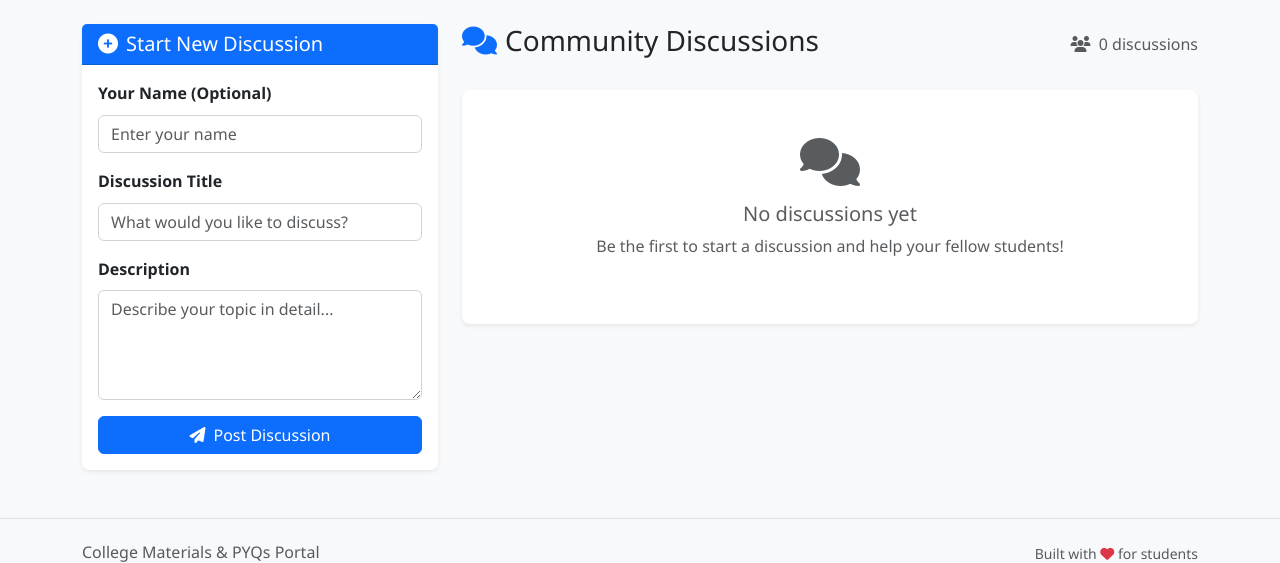
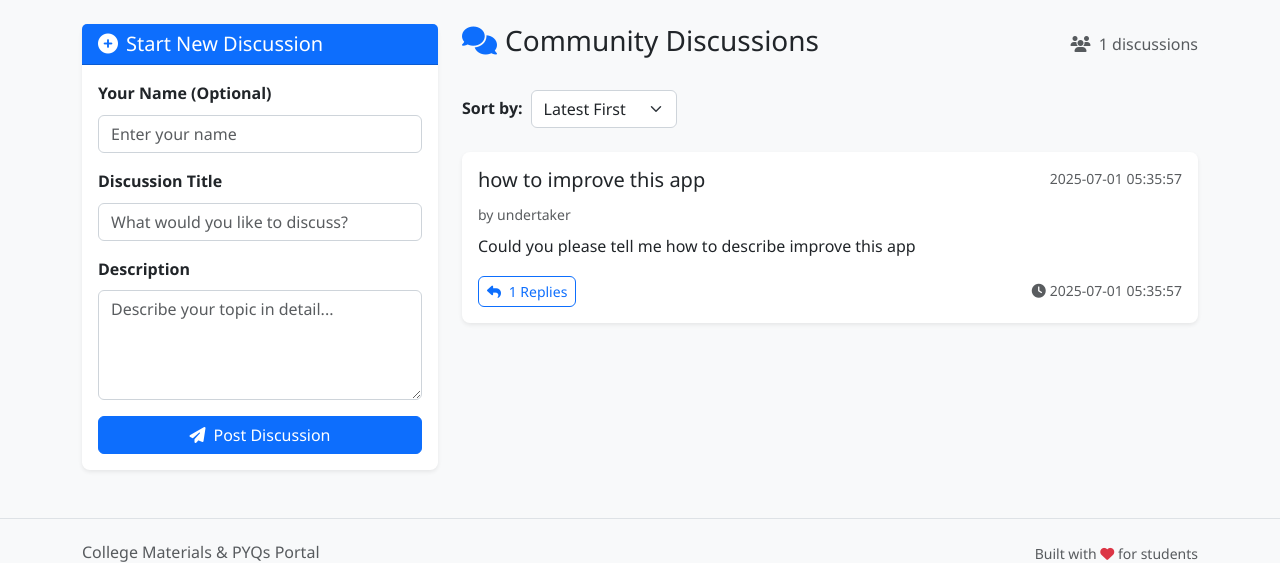
Before and after one commit to Sharruk/website, a Flask app: page /community in a window 1280 px wide. Shown: the part 174-737 px from the top of the page. Run offline with Flask 3, Linux system fonts and the light colour scheme; some libraries are stand-ins or nearby versions.

Commit message:
Add ability to sort discussions and vote on replies in the community page
Implement sorting functionality, like/dislike buttons, and vote tracking for community replies, updating `community.json` and `community.html`.

Replit-Commit-Author: Agent
Replit-Commit-Session-Id: bb970305-129f-4705-8890-c0f8341d07ef
Replit-Commit-Screenshot-Url: https://storage.googleapis.com/screenshot-production-us-central1/12788773-ce0d-4f55-b79b-df4667299e92/56372489-cf36-4633-886a-a53218d76a53.jpg

```diff
--- a/app.py
+++ b/app.py
@@ -1317,9 +1317,26 @@ def uploaded_file(filename):
 @app.route('/community')
 def community():
     """Community discussion page"""
-    community_data = load_community_data()
-    discussions = community_data.get('discussions', [])
-    return render_template('community.html', discussions=discussions)
+    try:
+        community_data = load_community_data()
+        discussions = community_data.get('discussions', [])
+
+        # Get sorting parameter
+        sort_by = request.args.get('sort', 'latest')
+
+        # Sort discussions based on selected option
+        if sort_by == 'replies':
+            discussions = sorted(discussions, key=lambda x: len(x.get('replies', [])), reverse=True)
+        elif sort_by == 'likes':
+            discussions = sorted(discussions, key=lambda x: x.get('likes', 0), reverse=True)
+        else:  # latest (default)
+            discussions = sorted(discussions, key=lambda x: x.get('date', ''), reverse=True)
+
+        return render_template('community.html', discussions=discussions, current_sort=sort_by)
+    except Exception as e:
+        app.logger.error(f"Error loading community data: {str(e)}")
+        flash('Error loading community discussions', 'error')
+        return redirect(url_for('index'))
 
 @app.route('/community/create', methods=['POST'])
 def create_discussion():
@@ -1349,6 +1366,8 @@ def create_discussion():
             'title': title,
             'description': description,
             'date': datetime.now().strftime('%Y-%m-%d %H:%M:%S'),
+            'likes': 0,
+            'dislikes': 0,
             'replies': []
         }
 
@@ -1385,11 +1404,17 @@ def add_discussion_reply():
                 if 'replies' not in discussion:
                     discussion['replies'] = []
 
+                # Generate unique reply ID within discussion
+                reply_id = len(discussion['replies']) + 1
+
                 # Add new reply
                 new_reply = {
+                    'id': reply_id,
                     'name': name,
                     'message': message,
-                    'date': datetime.now().strftime('%Y-%m-%d %H:%M:%S')
+                    'date': datetime.now().strftime('%Y-%m-%d %H:%M:%S'),
+                    'likes': 0,
+                    'dislikes': 0
                 }
 
                 discussion['replies'].append(new_reply)
@@ -1404,6 +1429,52 @@ def add_discussion_reply():
 
     except Exception as e:
         app.logger.error(f"Error adding reply: {str(e)}")
+        return jsonify({'success': False, 'error': str(e)}), 500
+
+@app.route('/community/reply/vote/<int:discussion_id>/<int:reply_id>', methods=['POST'])
+def vote_reply(discussion_id, reply_id):
+    """Vote on a community reply"""
+    try:
+        data = request.json
+        vote_type = data.get('vote_type')  # 'like' or 'dislike'
+
+        if vote_type not in ['like', 'dislike']:
+            return jsonify({'success': False, 'error': 'Invalid vote type'}), 400
+
+        community_data = load_community_data()
+
+        # Find the discussion and reply
+        reply_found = False
+        for discussion in community_data.get('discussions', []):
+            if discussion['id'] == discussion_id:
+                for reply in discussion.get('replies', []):
+                    if reply['id'] == reply_id:
+                        reply_found = True
+
+                        # Initialize vote counts if not present
+                        if 'likes' not in reply:
+                            reply['likes'] = 0
+                        if 'dislikes' not in reply:
+                            reply['dislikes'] = 0
+
+                        # Update vote count
+                        if vote_type == 'like':
+                            reply['likes'] += 1
+                        else:  # dislike
+                            reply['dislikes'] += 1
+
+                        break
+                break
+
+        if not reply_found:
+            return jsonify({'success': False, 'error': 'Reply not found'}), 404
+
+        save_community_data(community_data)
+
+        return jsonify({'success': True})
+
+    except Exception as e:
+        app.logger.error(f"Error voting on reply: {str(e)}")
         return jsonify({'success': False, 'error': str(e)}), 500
 
 @app.route('/clubs')
--- a/community.json
+++ b/community.json
@@ -1,3 +1,18 @@
 {
-  "discussions": []
+  "discussions": [
+    {
+      "id": 1,
+      "name": "undertaker",
+      "title": "how to improve this app",
+      "description": "Could you please tell me how to describe improve this app",
+      "date": "2025-07-01 05:35:57",
+      "replies": [
+        {
+          "name": "Kane",
+          "message": "change json to sql database",
+          "date": "2025-07-01 05:36:51"
+        }
+      ]
+    }
+  ]
 }
--- a/templates/community.html
+++ b/templates/community.html
@@ -59,6 +59,18 @@
             <div class="text-muted">
                 <i class="fas fa-users me-1"></i>
                 <span id="discussionCount">{{ discussions|length }}</span> discussions
+            </div>
+        </div>
+
+        <!-- Sort Options -->
+        <div class="mb-4">
+            <div class="d-flex align-items-center">
+                <label for="sortSelect" class="form-label me-2 mb-0">Sort by:</label>
+                <select id="sortSelect" class="form-select" style="width: auto;" onchange="changeSorting()">
+                    <option value="latest" {{ 'selected' if current_sort == 'latest' else '' }}>Latest First</option>
+                    <option value="replies" {{ 'selected' if current_sort == 'replies' else '' }}>Most Replies</option>
+                    <option value="likes" {{ 'selected' if current_sort == 'likes' else '' }}>Most Likes</option>
+                </select>
             </div>
         </div>
 
@@ -124,11 +136,31 @@
                                 {% if discussion.replies %}
                                     {% for reply in discussion.replies %}
                                     <div class="reply-item p-2 mb-2 bg-light rounded">
-                                        <div class="d-flex justify-content-between">
-                                            <strong class="small">{{ reply.name or 'Anonymous' }}</strong>
-                                            <small class="text-muted">{{ reply.date }}</small>
+                                        <div class="d-flex justify-content-between align-items-start">
+                                            <div class="flex-grow-1">
+                                                <div class="d-flex justify-content-between">
+                                                    <strong class="small">{{ reply.name or 'Anonymous' }}</strong>
+                                                    <small class="text-muted">{{ reply.date }}</small>
+                                                </div>
+                                                <p class="small mb-2 mt-1">{{ reply.message }}</p>
+
+                                                <!-- Vote Buttons -->
+                                                <div class="d-flex align-items-center gap-2">
+                                                    <button class="btn btn-sm btn-outline-success vote-btn"
+                                                            onclick="voteReply({{ discussion.id }}, {{ reply.id if reply.id else loop.index }}, 'like')"
+                                                            title="Like this reply">
+                                                        <i class="fas fa-thumbs-up"></i>
+                                                        <span class="vote-count">{{ reply.likes if reply.likes else 0 }}</span>
+                                                    </button>
+                                                    <button class="btn btn-sm btn-outline-danger vote-btn"
+                                                            onclick="voteReply({{ discussion.id }}, {{ reply.id if reply.id else loop.index }}, 'dislike')"
+                                                            title="Dislike this reply">
+                                                        <i class="fas fa-thumbs-down"></i>
+                                                        <span class="vote-count">{{ reply.dislikes if reply.dislikes else 0 }}</span>
+                                                    </button>
+                                                </div>
+                                            </div>
                                         </div>
-                                        <p class="small mb-0 mt-1">{{ reply.message }}</p>
                                     </div>
                                     {% endfor %}
                                 {% else %}
@@ -164,6 +196,59 @@
         </div>
     </div>
 </div>
+{% endblock %}
+
+{% block extra_css %}
+<style>
+.vote-btn {
+    border: none;
+    padding: 0.25rem 0.5rem;
+    font-size: 0.75rem;
+    transition: all 0.2s ease;
+}
+
+.vote-btn:hover {
+    transform: scale(1.05);
+}
+
+.vote-btn.btn-outline-success:hover {
+    background-color: #28a745;
+    border-color: #28a745;
+}
+
+.vote-btn.btn-outline-danger:hover {
+    background-color: #dc3545;
+    border-color: #dc3545;
+}
+
+.vote-count {
+    margin-left: 0.25rem;
+    font-weight: bold;
+}
+
+.reply-item {
+    transition: all 0.2s ease;
+}
+
+.reply-item:hover {
+    background-color: #e9ecef !important;
+}
+
+.form-select {
+    border-radius: 0.375rem;
+    border: 1px solid #ced4da;
+}
+
+.discussion-card {
+    transition: all 0.3s ease;
+    border: 1px solid #dee2e6;
+}
+
+.discussion-card:hover {
+    transform: translateY(-2px);
+    box-shadow: 0 4px 8px rgba(0,0,0,0.1);
+}
+</style>
 {% endblock %}
 
 {% block scripts %}
@@ -264,6 +349,46 @@ function expandDescription(discussionId) {
     showToast('Feature coming soon!', 'info');
 }
 
+// Change sorting
+function changeSorting() {
+    const sortValue = document.getElementById('sortSelect').value;
+    const url = new URL(window.location);
+    url.searchParams.set('sort', sortValue);
+    window.location.href = url.toString();
+}
+
+// Vote on reply
+function voteReply(discussionId, replyId, voteType) {
+    fetch(`/community/reply/vote/${discussionId}/${replyId}`, {
+        method: 'POST',
+        headers: {
+            'Content-Type': 'application/json',
+        },
+        body: JSON.stringify({
+            vote_type: voteType
+        })
+    })
+    .then(response => response.json())
+    .then(data => {
+        if (data.success) {
+            if (voteType === 'like') {
+                showToast('Reply liked!', 'success');
+            } else {
+                showToast('Reply disliked!', 'success');
+            }
+            // Reload page to show updated vote counts
+            setTimeout(() => {
+                window.location.reload();
+            }, 500);
+        } else {
+            showToast('Failed to vote', 'error');
+        }
+    })
+    .catch(() => {
+        showToast('Error voting on reply', 'error');
+    });
+}
+
 // Toast notification function
 function showToast(message, type = 'info') {
     const toast = document.getElementById('notification-toast');
```
Also changed, not shown: events.json (added, +15 -0 lines), replit.md (+1 -0 lines).
